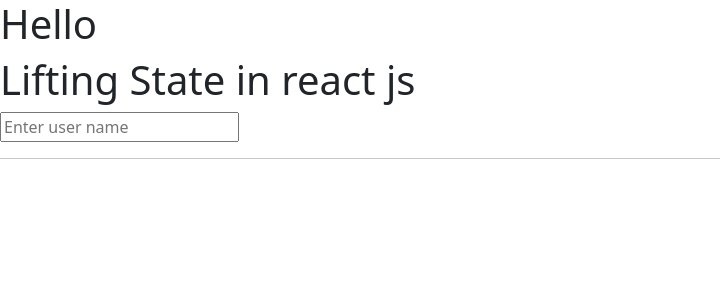
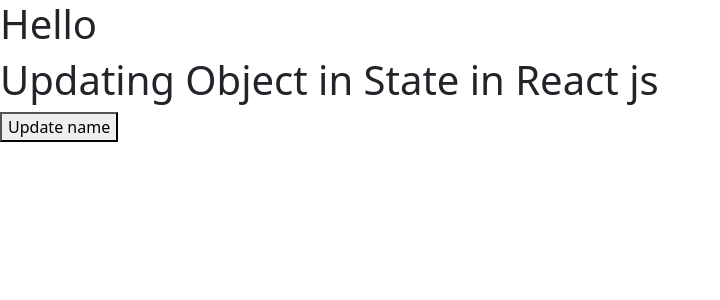
Before and after one commit to Sumit1164/React.js_Learning, a React (Vite) app: page / in a window 1280 px wide. Shown: the top 300 px of the page, without its empty margins (0-720 px from the left). Built offline with nearby package versions, Linux system fonts and the light colour scheme.

Commit message:
Updating Object in State in React js

```diff
--- a/src/App.jsx
+++ b/src/App.jsx
@@ -35,6 +35,7 @@
 import DerivedState from "./DerivedState";
 import LiftingState from "./LiftingState";
 import LiftingStates from "./LiftingStates";
+import UpdatingObject from "./UpdatingObject";
 
 function App() {
   /*
@@ -94,13 +95,15 @@
   const getUser = () => {
     alert("I'm Getting Users...")
   }
-*/
+
   const inputRef = useRef(null)
   const updateInput = () => {
     inputRef.current.value = 5775;
     inputRef.current.focus();
     inputRef.current.style.color='blue'
   }
+  */
+
 
   // LiftingState.jsx
   const [user, setUser]=useState('')
@@ -215,10 +218,12 @@
       <UseFormStatusHook />
       <UseTransitionsReact />
       <ComponentPureInReact />
-      <DerivedState />   */}
+      <DerivedState />
+      <LiftingState setUser={setUser} />
+      <LiftingStates user={user} />  */}
 
-      <LiftingState setUser={setUser} />
-      <LiftingStates user={user} />
+
+      <UpdatingObject />
     </div>
 
 
--- /dev/null
+++ b/src/UpdatingObject.jsx
@@ -0,0 +1,22 @@
+import { useState } from "react";
+
+function UpdatingObject() {
+    const [data, setData] = useState({
+        name: 'Sumit',
+        address: {
+            country: "India",
+            city:'Noida'
+        }
+    })
+    const handleName = () => {
+        setName('Sumit Tripathi')
+    }
+    return (
+        <div>
+            <h1>Updating Object in State in React js</h1>
+            <h2>{name}</h2>
+            <button onClick={handleName}>Update name</button>
+        </div>
+    )
+}
+export default UpdatingObject;
```
